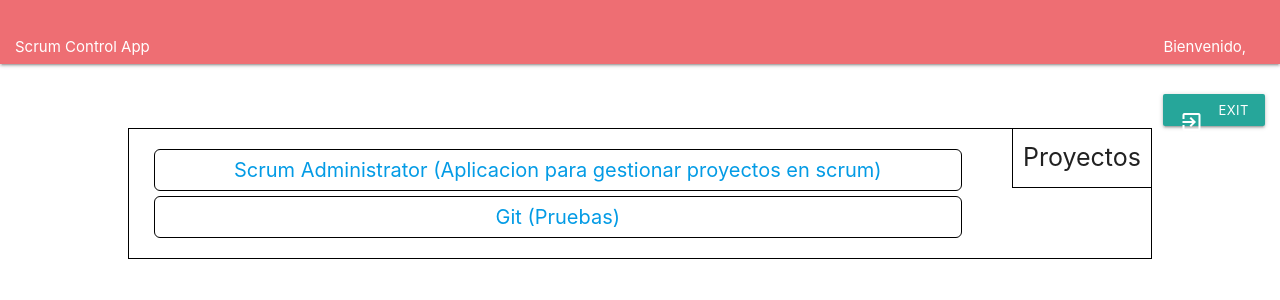
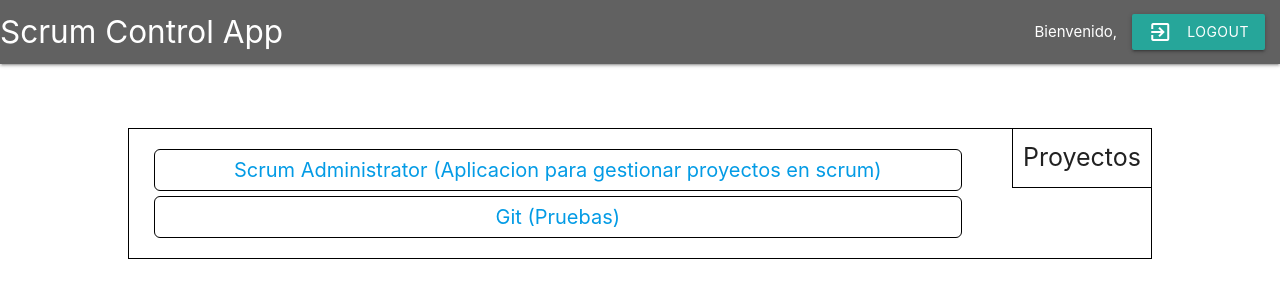
Before and after one commit to JoseLomero/ScrumControlApp, a PHP site: page /proyectos.php in a window 1280 px wide. Shown: the top 300 px of the page. Run offline with PHP 8.4, Linux system fonts and the light colour scheme; a user stored in the database is signed in; data comes from the database, SQL or seed files in the repository; data that the repository does not hold is empty; some libraries are stand-ins or nearby versions.

Commit message:
Navbar arreglado, boton de exit se visualiza correctamente

```diff
--- a/css/style.css
+++ b/css/style.css
@@ -1,12 +1,3 @@
-.logout {
-  height: 15px;
-}
-
-.usuario-user {
-  /*  display: inline-block;*/
-  margin-right: 1em;
-  float: right;
-}
 .app-Name{
   float: left;
   margin-left: 1em;
@@ -72,6 +63,9 @@
   text-decoration: underline;
 }
 
+nav ul li:hover, nav ul li.active {
+  background: inherit;
+}
 
 .project-table li:hover{
   background-color: pink;
--- a/proyectos.php
+++ b/proyectos.php
@@ -93,14 +93,16 @@
     retrieveDeveloperTeam($db);
 
     echo "<nav>
-      <div class='nav-user'>
-        <div class='app-Name' ><p>Scrum Control App</p></div>
-        <div class='usuario-user'>
-          <p>Bienvenido, ".$login_session."</p>
-          <a href='logout.php' class ='btn-small'>
-            <i class='material-icons left'>exit_to_app</i>Exit
-          </a>
-        </div>
+      <div class='nav-wrapper grey darken-2'>
+        <span class='brand-logo'>Scrum Control App</span>
+        <ul class='right '>
+          <li>Bienvenido, ".$login_session."</li>
+          <li>
+            <a href='logout.php' class='btn'>
+              <i class='material-icons left'>exit_to_app</i> Logout
+            </a>
+          </li>
+        </ul>
       </div>
     </nav>";
     echo "<div class='Project-list'>
```
Also changed, not shown: 1 other file.
